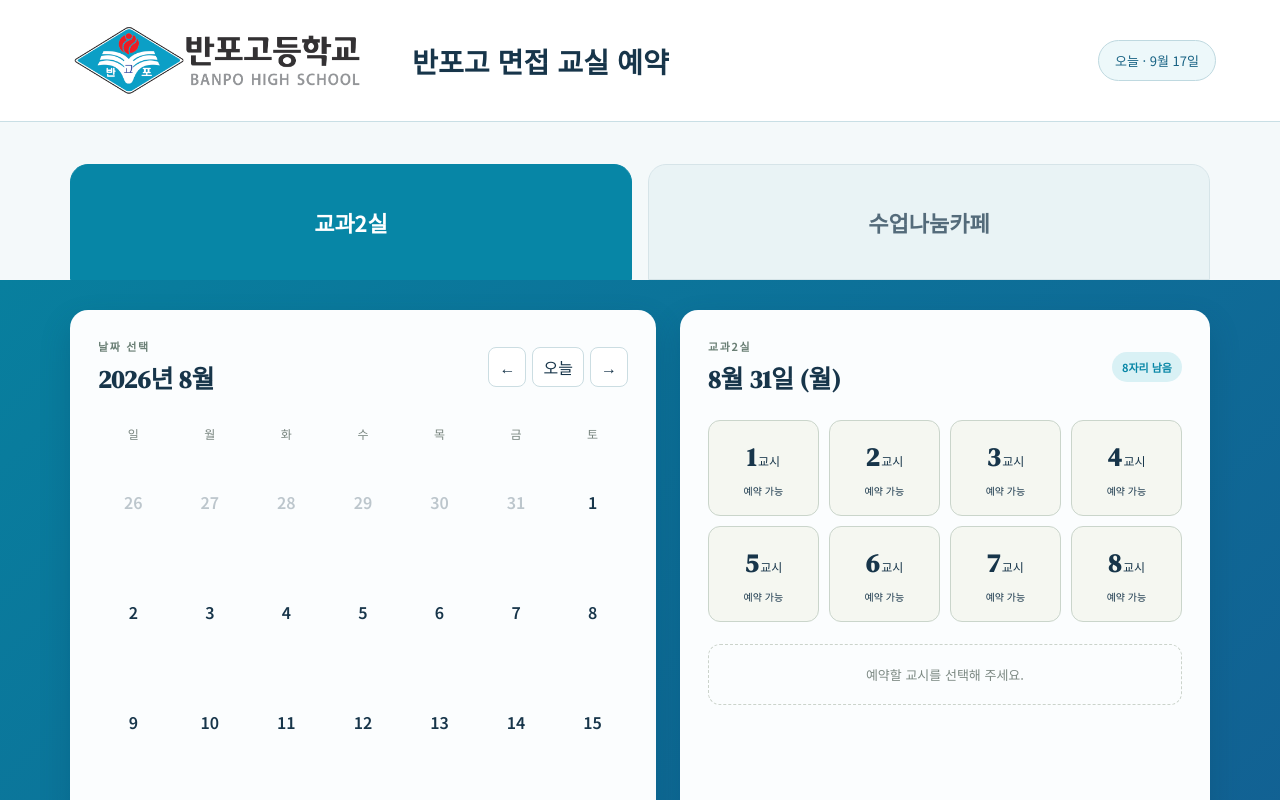
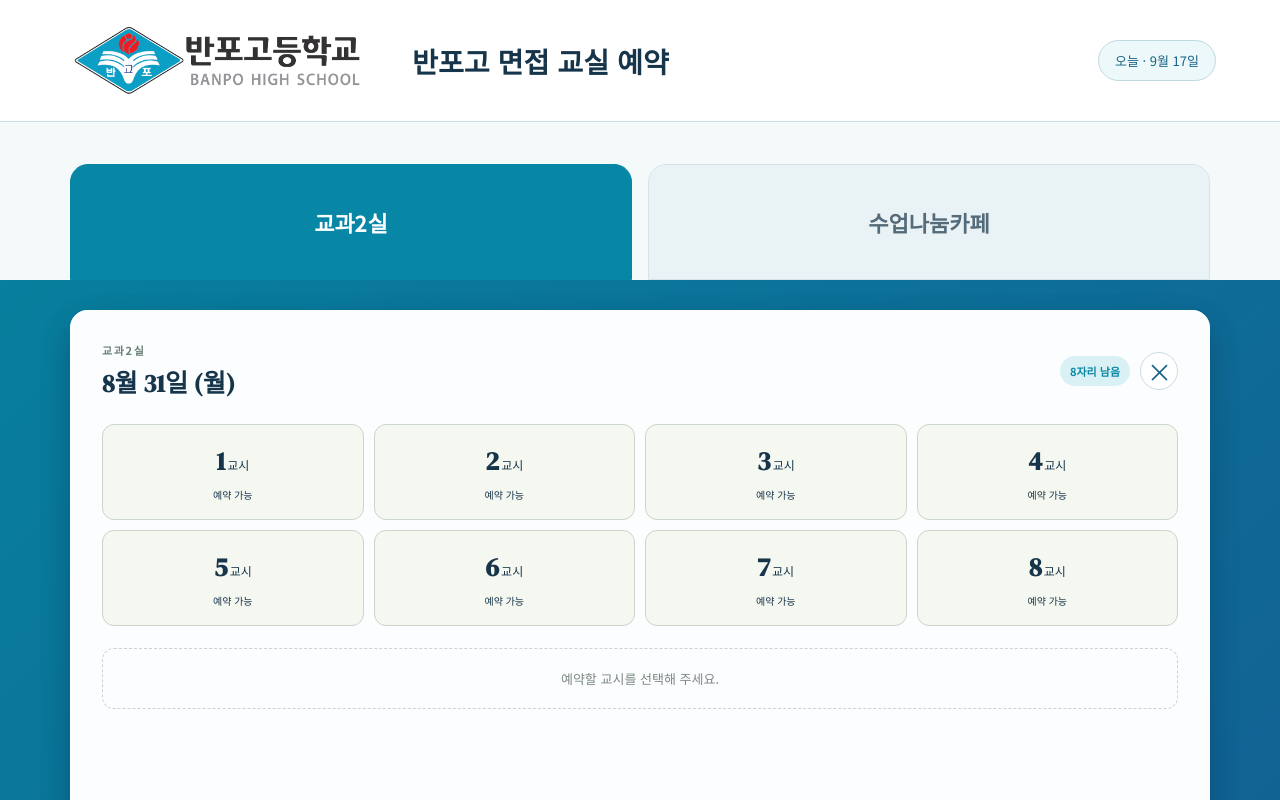
Before and after one commit to happydayveronica-cmyk/booking, a Next.js app: page / in a window 1280 px wide. Both pictures are taken after a click on the button "31". Shown: the top 800 px of the page. Built offline with nearby package versions, Linux system fonts and the light colour scheme.

Commit message:
Expand calendar with booking overlay

```diff
--- a/app/globals.css
+++ b/app/globals.css
@@ -16,15 +16,17 @@ main { min-height:100vh; }
 .roomTabs button { flex:1; min-height:116px; display:flex; align-items:center; justify-content:center; padding:24px 28px; border:1px solid var(--line); border-radius:18px 18px 0 0; background:#e6f1f4; text-align:center; cursor:pointer; opacity:.72; }
 .roomTabs button.active { color:white; background:var(--green); border-color:var(--green); opacity:1; }
 .roomTabs strong { display:block; font-size:22px; }
-.workspace { padding:30px max(calc((100vw - 1140px)/2),30px) 70px; background:linear-gradient(135deg,#087f9e,#145b91); display:grid; grid-template-columns:1.05fr .95fr; gap:24px; }
-.calendarCard,.scheduleCard { min-height:570px; padding:28px; border-radius:18px; background:#fbfdfe; box-shadow:0 14px 30px #073d5a3d; }
+.workspace { position:relative; padding:30px max(calc((100vw - 1140px)/2),30px) 70px; background:linear-gradient(135deg,#087f9e,#145b91); }
+.calendarCard,.scheduleCard { min-height:720px; padding:32px; border-radius:18px; background:#fbfdfe; box-shadow:0 14px 30px #073d5a3d; }
+.scheduleCard { position:absolute; z-index:5; inset:30px max(calc((100vw - 1140px)/2),30px) 70px; animation:showSchedule .2s ease-out; }
+@keyframes showSchedule { from { opacity:0; transform:translateY(12px); } to { opacity:1; transform:translateY(0); } }
 .cardHead,.scheduleHead { display:flex; align-items:center; justify-content:space-between; margin-bottom:24px; }
 .cardHead h3,.scheduleHead h3 { margin:5px 0 0; font-family:"DM Serif Display","Noto Sans KR",serif; font-size:25px; }
 .monthNav { display:flex; gap:6px; }
 .monthNav button { border:1px solid var(--line); background:white; border-radius:8px; padding:7px 10px; cursor:pointer; }
 .calendar { display:grid; grid-template-columns:repeat(7,1fr); gap:6px; }
 .weekday { padding:5px; text-align:center; font-size:12px; color:#78857f; }
-.day { position:relative; min-width:0; min-height:104px; padding:8px 6px; border:0; border-radius:10px; background:transparent; cursor:pointer; text-align:left; overflow:hidden; }
+.day { position:relative; min-width:0; min-height:118px; padding:10px 8px; border:0; border-radius:10px; background:transparent; cursor:pointer; text-align:left; overflow:hidden; }
 .day:hover { background:#e9eee8; }
 .day.selected { background:var(--orange); color:white; }
 .day.muted { opacity:.27; }
@@ -36,7 +38,10 @@ main { min-height:100vh; }
 .day.selected .calendarBooking { color:#114865; background:#fff; }
 .day.selected .calendarBooking b { color:#1768a8; }
 .day.selected .moreBookings { color:#fff; }
-.scheduleHead>span { padding:7px 10px; border-radius:99px; color:var(--green); background:var(--mint); font-size:11px; font-weight:700; }
+.scheduleActions { display:flex; align-items:center; gap:10px; }
+.scheduleActions>span { padding:7px 10px; border-radius:99px; color:var(--green); background:var(--mint); font-size:11px; font-weight:700; }
+.closeSchedule { width:38px; height:38px; border:1px solid var(--line); border-radius:50%; color:#176283; background:white; font-size:25px; line-height:1; cursor:pointer; }
+.closeSchedule:hover { color:white; background:var(--orange); border-color:var(--orange); }
 .periodGrid { display:grid; grid-template-columns:repeat(4,1fr); gap:10px; }
 .periodGrid button { min-height:96px; padding:12px 6px; border-radius:12px; cursor:pointer; transition:.16s ease; }
 .periodGrid b { font-family:"DM Serif Display",serif; font-size:26px; }
@@ -65,10 +70,11 @@ footer { display:flex; justify-content:flex-end; align-items:center; padding:34p
   .topbar { align-items:flex-start; }
   .brand { align-items:flex-start; flex-direction:column; gap:10px; }
   .schoolLogo { width:min(300px,60vw); }
-  .workspace { grid-template-columns:1fr; padding-left:16px; padding-right:16px; }
+  .workspace { padding-left:16px; padding-right:16px; }
+  .scheduleCard { left:16px; right:16px; }
   .roomTabs { padding:0 16px; }
   .roomTabs button { padding:13px; }
-  .calendarCard,.scheduleCard { min-height:auto; padding:20px 15px; }
+  .calendarCard,.scheduleCard { min-height:650px; padding:20px 15px; }
   .bookingForm { grid-template-columns:1fr; }
   .bookingForm p { grid-column:auto; }
   footer { justify-content:flex-start; }
--- a/app/page.tsx
+++ b/app/page.tsx
@@ -40,6 +40,7 @@ export default function Home() {
   const [selectedDate, setSelectedDate] = useState(() => dateKey(today));
   const [room, setRoom] = useState<Room>(rooms[0]);
   const [selectedPeriod, setSelectedPeriod] = useState<number | null>(null);
+  const [scheduleOpen, setScheduleOpen] = useState(false);
   const [bookings, setBookings] = useState<Booking[]>([]);
   const [name, setName] = useState("");
   const [notice, setNotice] = useState("");
@@ -68,6 +69,7 @@ export default function Home() {
     setMonth(new Date(day.getFullYear(), day.getMonth(), 1));
     setSelectedPeriod(null);
     setNotice("");
+    setScheduleOpen(true);
   }
 
   function submitBooking(event: FormEvent) {
@@ -125,7 +127,7 @@ export default function Home() {
           <button
             className={room === item ? "active" : ""}
             key={item}
-            onClick={() => { setRoom(item); setSelectedPeriod(null); setNotice(""); }}
+            onClick={() => { setRoom(item); setSelectedPeriod(null); setNotice(""); setScheduleOpen(false); }}
           >
             <strong>{item}</strong>
           </button>
@@ -173,10 +175,13 @@ export default function Home() {
           </div>
         </article>
 
-        <article className="scheduleCard">
+        {scheduleOpen && <article className="scheduleCard" aria-label={`${selectedLabel} 예약`}>
           <div className="scheduleHead">
             <div><p>{room}</p><h3>{selectedLabel}</h3></div>
-            <span>{8 - dayBookings.length}자리 남음</span>
+            <div className="scheduleActions">
+              <span>{8 - dayBookings.length}자리 남음</span>
+              <button className="closeSchedule" onClick={() => setScheduleOpen(false)} aria-label="예약 교시 닫기">×</button>
+            </div>
           </div>
           <div className="periodGrid">
             {periods.map((period) => {
@@ -210,7 +215,7 @@ export default function Home() {
           )}
           {!selectedPeriod && <div className="emptyGuide">예약할 교시를 선택해 주세요.</div>}
           {notice && <div className="notice" role="status">{notice}</div>}
-        </article>
+        </article>}
       </section>
 
       <footer><small>예약 변경이 필요할 때는 해당 교시를 다시 선택해 주세요.</small></footer>
```
